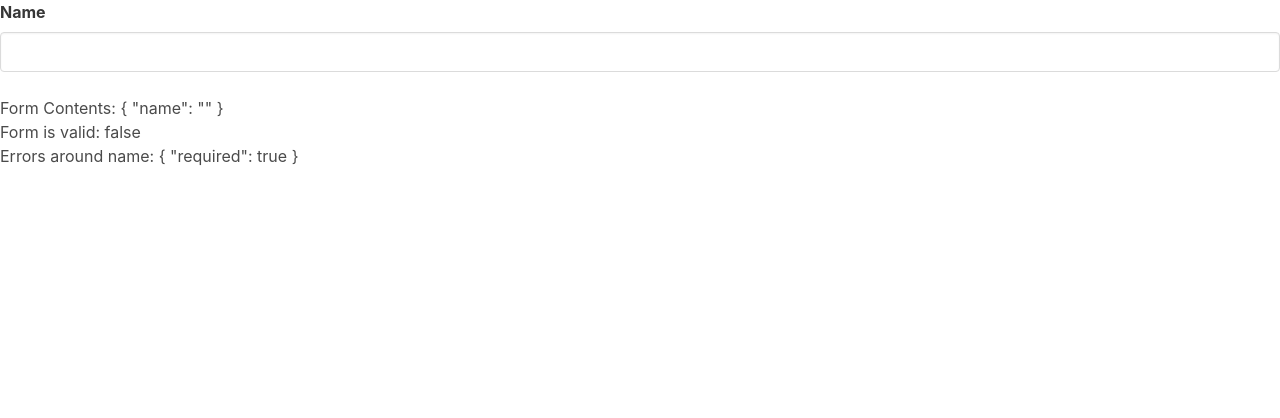
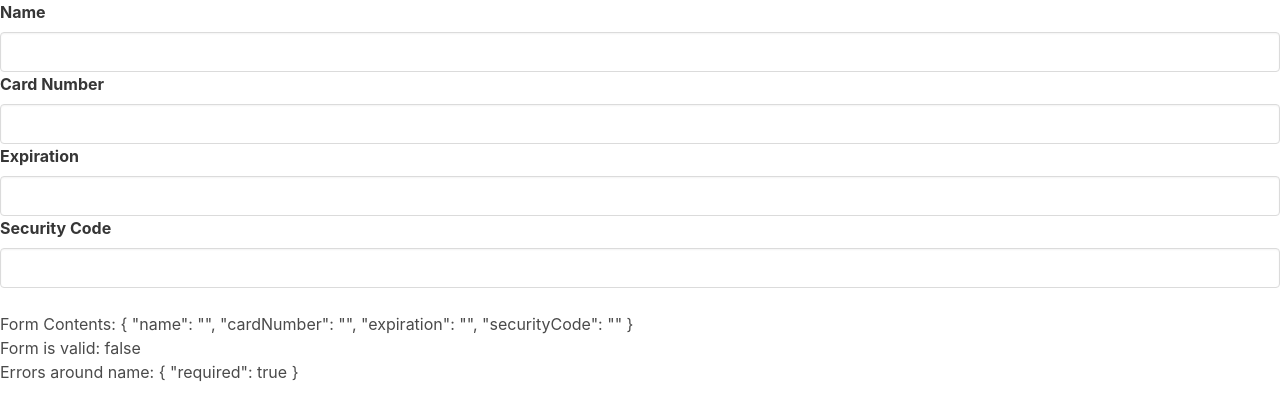
Before and after one commit to Terrence-Me/creditcard-payment-reactive-form-ng, an Angular app: page / in a window 1280 px wide. Shown: the top 418 px of the page. Built offline with nearby package versions, Linux system fonts and the light colour scheme.

Commit message:
add additional inputs

```diff
--- a/src/app/card-form/card-form.component.html
+++ b/src/app/card-form/card-form.component.html
@@ -1,5 +1,8 @@
 <form [formGroup]="cardForm" action="">
     <app-input label="Name" [control]="$any (cardForm.get('name'))"></app-input>
+    <app-input label="Card Number" [control]="$any (cardForm.get('cardNumber'))"></app-input>
+    <app-input label="Expiration" [control]="$any (cardForm.get('expiration'))"></app-input>
+    <app-input label="Security Code" [control]="$any (cardForm.get('securityCode'))"></app-input>
 
 </form>
 
--- a/src/app/card-form/card-form.component.ts
+++ b/src/app/card-form/card-form.component.ts
@@ -13,9 +13,11 @@
       Validators.minLength(3),
       Validators.maxLength(5),
     ]),
+
+    cardNumber: new FormControl(''),
+    expiration: new FormControl(''),
+    securityCode: new FormControl(''),
   });
 
-  constructor() {
-    console.log(this.cardForm.controls.name);
-  }
+  constructor() {}
 }
--- a/src/app/input/input.component.ts
+++ b/src/app/input/input.component.ts
@@ -12,6 +12,6 @@
 
   showErrors() {
     const { dirty, touched, errors } = this.control;
-    return touched && dirty && errors;
+    return dirty && touched && errors;
   }
 }
```
